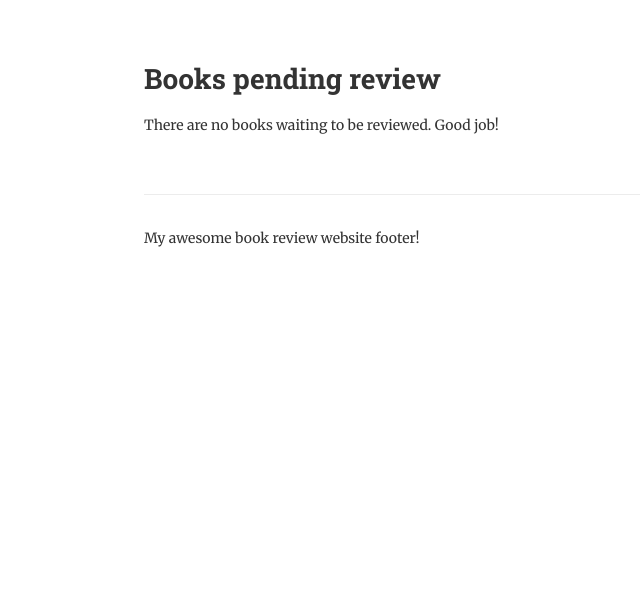
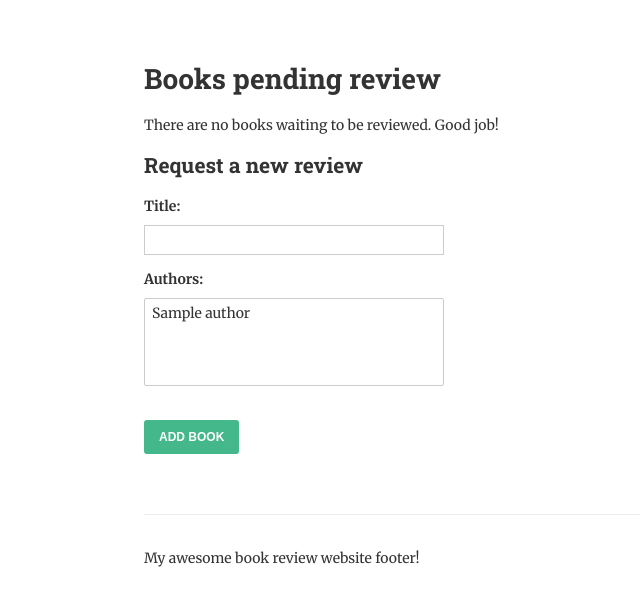
Before and after one commit to madrus/django-readit, a Django app: page /review/ in a window 1280 px wide. Shown: the part 190-800 px from the top of the page, without its empty margins (46-686 px from the left). Run offline with Django 3.2, Linux system fonts and the light colour scheme; tables that the repository leaves empty hold one stand-in row (values such as "Sample post").

Commit message:
added ModelForm for creating new book review requests

```diff
--- a/readit/books/forms.py
+++ b/readit/books/forms.py
@@ -1,4 +1,5 @@
 from django import forms
+from .models import Book
 
 class ReviewForm(forms.Form):
     """
@@ -19,3 +20,8 @@
             'min_length': 'Please write at least 300 characters (you have written %(show_value)s)'
         },
     )
+
+class BookForm(forms.ModelForm):
+    class Meta:
+        model = Book
+        fields = ['title', 'authors']
--- a/readit/books/templates/list-to-review.html
+++ b/readit/books/templates/list-to-review.html
@@ -24,5 +24,12 @@
 		</table>
 	{% else %}
 		<p>There are no books waiting to be reviewed.  Good job!</p>
-	{% endif %}
+    {% endif %}
+
+    <h2>Request a new review</h2>
+    <form method="POST">
+        {% csrf_token %}
+        {{ form.as_p }}
+        <input type="submit" value="Add Book"/>
+    </form>
 {% endblock %}
--- a/readit/books/views.py
+++ b/readit/books/views.py
@@ -1,7 +1,7 @@
 from django.db.models import Count
 from django.shortcuts import get_object_or_404, redirect, render
 from django.views.generic import DetailView, View
-from .forms import ReviewForm
+from .forms import BookForm, ReviewForm
 from .models import Author, Book
 
 # Create your views here.
@@ -22,7 +22,7 @@
 class AuthorList(View):
     def get(self, request):
 
-        # authors = Author.objects.all() # also shows authors with no books
+        # authors = Author.objects.all() # this one also shows authors with no books
         authors = Author.objects.annotate(
             published_books=Count('books')
         ).filter(
@@ -43,18 +43,34 @@
     model = Author
     template_name = "author.html"
 
-def review_books(request):
-	"""
-	List all of the books that we want to review
-	"""
-	books = Book.objects.filter(date_reviewed__isnull=True).prefetch_related('authors')
+class ReviewList(View):
+    """
+    List all of the books that we want to review
+    """
+    def get(self, request):
+        books = Book.objects.filter(date_reviewed__isnull=True).prefetch_related('authors')
 
-	context = {
-		'books': books,
-	}
+        context = {
+		    'books': books,
+            'form': BookForm,
+	    }
 
-	return render(request, "list-to-review.html", context)
+        return render(request, "list-to-review.html", context)
 
+    def post(self, request):
+        books = Book.objects.filter(date_reviewed__isnull=True).prefetch_related('authors')
+        form = BookForm(request.POST)
+
+        if form.is_valid():
+            form.save()
+            return redirect('review-books')
+
+        context = {
+            'books': books,
+            'form': form,
+        }
+
+        return render(request, "list-to-review.html", context)
 
 def review_book(request, pk):
     """
--- a/readit/readit/urls.py
+++ b/readit/readit/urls.py
@@ -9,7 +9,7 @@
 admin.autodiscover()
 
 from books.views import (AuthorDetail, AuthorList, BookDetail,
-                         list_books, review_book, review_books,
+                         list_books, review_book, ReviewList,
                         )
 
 urlpatterns = [
@@ -22,6 +22,6 @@
     url(r'^authors/$', AuthorList.as_view(), name='authors'),
     url(r'^books/(?P<pk>[-\w]+)/$', BookDetail.as_view(), name='book-detail'),
     url(r'^authors/(?P<pk>[-\w]+)/$', AuthorDetail.as_view(), name='author-detail'),
-    url(r'^review/$', review_books, name='review-books'),
+    url(r'^review/$', ReviewList.as_view(), name='review-books'),
     url(r'^review/(?P<pk>[-\w]+)/$', review_book, name='review-book'),
 ]
```
